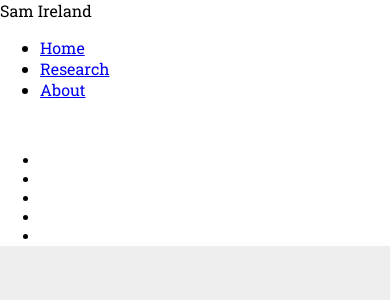
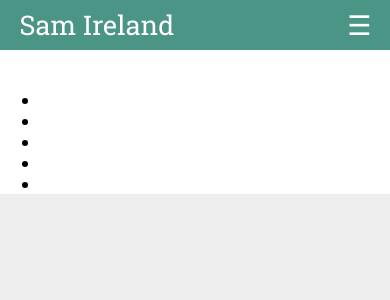
Before and after one commit to samirelanduk/samireland.com, a Django app: page / in a window 390 px wide. Shown: the top 300 px of the page. Run offline with Django 3.2, Linux system fonts and the light colour scheme.

Commit message:
Add mobile navbar

```diff
--- a/ftests/base.py
+++ b/ftests/base.py
@@ -5,7 +5,7 @@
 
     def setUp(self):
         self.browser = webdriver.Chrome()
-        self.browser.set_window_size(500, 800)
+        self.browser.set_window_size(350, 600)
 
 
     def tearDown(self):
--- a/samireland/static/css/main.css
+++ b/samireland/static/css/main.css
@@ -1,6 +1,7 @@
 html {
   background-color: #EEEEEE;
   font-family: 'Roboto';
+  font-size: large;
 }
 
 header, nav, h1, h2, h3, h4, h5 {
@@ -12,6 +13,52 @@
   background-color: #FFFFFF;
 }
 
+header {
+  font-size: 150%;
+  background-color: #4A9586;
+  color: #FFFFFF;
+  padding-left: 5%;
+  line-height: 50px;
+}
+
+
+#navicon {
+  float: right;
+  padding-right: 5%;
+}
+
+nav {
+  display: none;
+  background-color: #5CA193;
+}
+
+nav ul {
+  list-style-type: none;
+  margin: 0px;
+  padding: 0px;
+}
+
+nav li {
+  display: inline-block;
+  width: 49%;
+  text-align: center;
+  margin: 0px;
+  line-height: 40px;
+}
+
+nav a {
+  color: #FFFFFF;
+  text-decoration: none;
+}
+
+@media only screen and (min-width: 568px) {
+  /* iPad and up */
+  nav li {
+    width: 32%;
+  }
+
+}
+
 
 @media only screen and (min-width: 1024px) {
   /* Big Desktop screens */
--- /dev/null
+++ b/samireland/static/js/main.js
@@ -0,0 +1,3 @@
+$('#navicon').on('click', function() {
+	$("nav").slideToggle()
+});
--- a/samireland/templates/base.html
+++ b/samireland/templates/base.html
@@ -5,7 +5,10 @@
   <meta charset="utf-8">
   <meta name="author" content="Sam Ireland">
   <meta name="description" content="Sam Ireland's personal website">
+  <meta name="viewport" content="width=device-width, initial-scale=1">
   <title>{% block title %}{% endblock %} - Sam Ireland</title>
+  <script src="https://code.jquery.com/jquery.min.js"></script>
+  <script type="text/javascript" src="static/js/main.js" async></script>
   <link href='http://fonts.googleapis.com/css?family=Roboto+Slab'
    rel='stylesheet' type='text/css'>
   <link href='http://fonts.googleapis.com/css?family=Roboto'
@@ -14,10 +17,13 @@
 </head>
 
 <body>
-  <header>Sam Ireland</header>
+  <header>Sam Ireland<div id="navicon">&#9776;</div></header>
   <nav><ul>
      <li><a href="/">Home</a></li>
      <li><a href="/research/">Research</a></li>
+     <li><a href="/projects/">Projects</a></li>
+     <li><a href="/writing/">Writing</a></li>
+     <li><a href="/blog/">Blog</a></li>
      <li><a href="/about/">About</a></li>
   </ul></nav>
   <main>
```
Also changed, not shown: ftests/test_home.py (+72 -0 lines).
